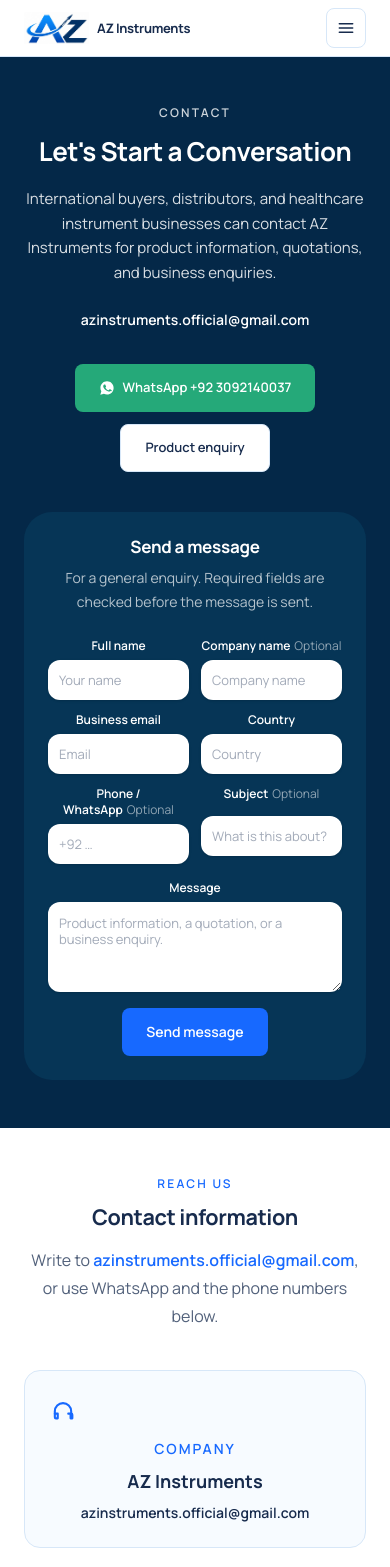
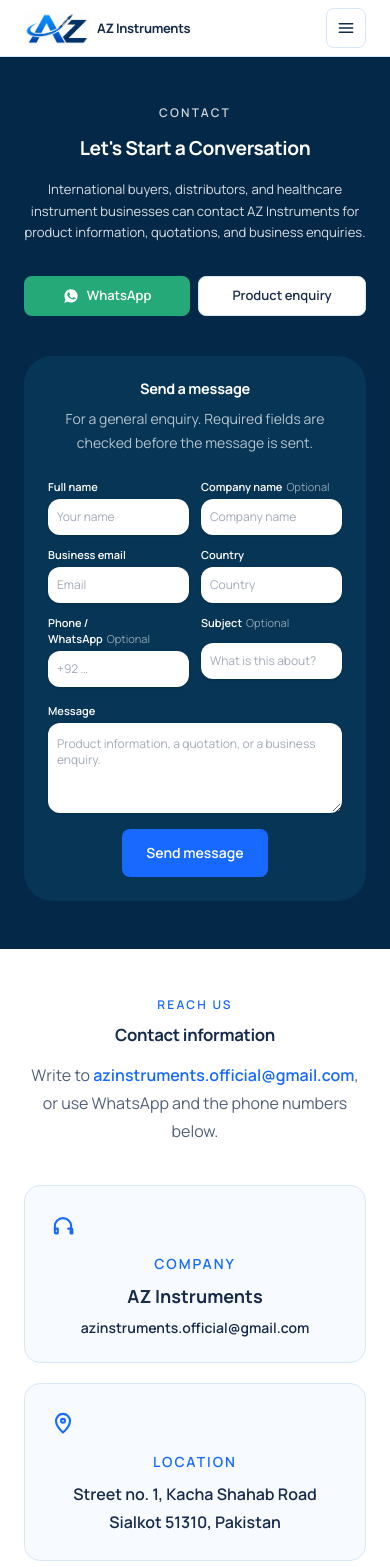
Before and after one commit to ZAINZESHAN/az-instruments, a Next.js app: page /contact in a window 390 px wide. Shown: the top 1567 px of the page. Built offline with nearby package versions, Linux system fonts and the light colour scheme.

Commit message:
Refactor typography and layout styles for improved responsiveness and accessibility across contact and inquiry components

```diff
--- a/app/globals.css
+++ b/app/globals.css
@@ -31,21 +31,21 @@
 }
 
 @utility type-display {
-  font-size: clamp(1.625rem, 1.15rem + 1.55vw, 2.5rem);
+  font-size: clamp(1.2rem, 0.72rem + 1.9vw, 2.5rem);
   line-height: 1.15;
   font-weight: 700;
   letter-spacing: -0.02em;
 }
 
 @utility type-section {
-  font-size: clamp(1.35rem, 1.12rem + 0.85vw, 1.875rem);
+  font-size: clamp(1.05rem, 0.78rem + 1.05vw, 1.875rem);
   line-height: 1.22;
   font-weight: 700;
   letter-spacing: -0.02em;
 }
 
 @utility type-sub {
-  font-size: clamp(1.0625rem, 1rem + 0.25vw, 1.25rem);
+  font-size: clamp(0.9rem, 0.82rem + 0.35vw, 1.25rem);
   line-height: 1.3;
   font-weight: 700;
   letter-spacing: -0.015em;
@@ -59,7 +59,7 @@
 }
 
 @utility type-lead {
-  font-size: clamp(0.9375rem, 0.9rem + 0.15vw, 1.0625rem);
+  font-size: clamp(0.8125rem, 0.74rem + 0.32vw, 1.0625rem);
   line-height: 1.65;
 }
 
--- a/components/contact/contact-page.tsx
+++ b/components/contact/contact-page.tsx
@@ -12,8 +12,8 @@ export function ContactPageContent() {
   return (
     <div className="bg-white">
       <section className="overflow-hidden bg-[#042848]">
-        <Container className="grid items-center gap-10 py-12 sm:py-16 lg:grid-cols-2 lg:gap-16 lg:py-20">
-          <div>
+        <Container className="grid min-w-0 items-center gap-10 py-12 sm:py-16 lg:grid-cols-2 lg:gap-16 lg:py-20">
+          <div className="min-w-0">
             <p className="text-xs font-semibold tracking-[0.18em] text-white/80 uppercase sm:text-sm">
               Contact
             </p>
@@ -24,15 +24,21 @@ export function ContactPageContent() {
               International buyers, distributors, and healthcare instrument businesses can contact
               AZ Instruments for product information, quotations, and business enquiries.
             </p>
-            <a href={site.email.href} className="mt-6 inline-block text-sm font-semibold text-white hover:text-ice">
-              {site.email.display}
-            </a>
-            <div className="mt-8 flex flex-wrap gap-3">
-              <ButtonLink href={site.whatsapp.href} variant="whatsapp" className="h-12 px-6">
-                <WhatsAppIcon className="h-4 w-4" />
-                WhatsApp {site.whatsapp.display}
+            <div className="mt-8 flex w-full min-w-0 flex-nowrap items-center justify-center gap-2">
+              <ButtonLink
+                href={site.whatsapp.href}
+                variant="whatsapp"
+                className="h-10 min-w-0 flex-1 px-2 text-[11px] whitespace-nowrap sm:h-12 sm:flex-none sm:px-6 sm:text-sm"
+              >
+                <WhatsAppIcon className="h-4 w-4 shrink-0" />
+                <span className="sm:hidden">WhatsApp</span>
+                <span className="hidden sm:inline">WhatsApp {site.whatsapp.display}</span>
               </ButtonLink>
-              <ButtonLink href="#product-enquiry" variant="outline" className="h-12 px-6">
+              <ButtonLink
+                href="#product-enquiry"
+                variant="outline"
+                className="h-10 min-w-0 flex-1 px-2 text-[11px] whitespace-nowrap sm:h-12 sm:flex-none sm:px-6 sm:text-sm"
+              >
                 Product enquiry
               </ButtonLink>
             </div>
--- a/components/contact/inquiry-forms.tsx
+++ b/components/contact/inquiry-forms.tsx
@@ -18,10 +18,10 @@ import {
 type Status = "idle" | "sending" | "success" | "error" | "unavailable";
 
 const fieldClass =
-  "h-10 w-full rounded-lg border border-line bg-white px-2.5 text-[13px] font-normal text-navy outline-none transition-colors placeholder:text-navy/35 focus:border-blue disabled:cursor-not-allowed disabled:opacity-60 sm:h-11 sm:px-3 sm:text-sm";
+  "h-9 w-full rounded-lg border border-line bg-white px-2 text-[12px] font-normal text-navy outline-none transition-colors placeholder:text-navy/35 focus:border-blue disabled:cursor-not-allowed disabled:opacity-60 sm:h-11 sm:px-3 sm:text-sm";
 
 const heroFieldClass =
-  "h-10 w-full rounded-xl border border-transparent bg-white px-2.5 text-[13px] font-normal text-navy shadow-sm outline-none transition-colors placeholder:text-navy/40 focus:ring-2 focus:ring-white/70 disabled:cursor-not-allowed disabled:opacity-60 sm:h-12 sm:px-3.5 sm:text-sm [&:-webkit-autofill]:[-webkit-text-fill-color:#172B4D] [&:-webkit-autofill]:[box-shadow:inset_0_0_0_1000px_#ffffff]";
+  "h-9 w-full rounded-xl border border-transparent bg-white px-2 text-[12px] font-normal text-navy shadow-sm outline-none transition-colors placeholder:text-navy/40 focus:ring-2 focus:ring-white/70 disabled:cursor-not-allowed disabled:opacity-60 sm:h-12 sm:px-3.5 sm:text-sm [&:-webkit-autofill]:[-webkit-text-fill-color:#172B4D] [&:-webkit-autofill]:[box-shadow:inset_0_0_0_1000px_#ffffff]";
 
 function Field({
   label,
@@ -37,7 +37,7 @@ function Field({
   tone?: "default" | "light";
 }) {
   return (
-    <label className={`grid gap-1.5 text-xs leading-4 font-semibold sm:gap-2 sm:text-sm sm:leading-5 ${tone === "light" ? "text-white" : "text-navy"}`}>
+    <label className={`grid justify-items-start gap-1 text-left text-[11px] leading-4 font-semibold sm:gap-2 sm:text-sm sm:leading-5 ${tone === "light" ? "text-white" : "text-navy"}`}>
       <span>
         {label}
         {optional ? (
--- a/components/home/why-az.tsx
+++ b/components/home/why-az.tsx
@@ -30,13 +30,16 @@ export function WhyAz() {
               instruments for professional buyers seeking a dependable surgical
               instruments supplier from Sialkot.
             </p>
-            <ul className="mt-8 space-y-4">
+            <ul className="mt-8 space-y-3 text-left">
               {benefits.map((benefit) => {
                 const Icon = benefit.icon;
                 return (
-                  <li key={benefit.title} className="flex items-center gap-3">
-                    <Icon className="h-6 w-6 shrink-0 text-blue" />
-                    <span className="text-base font-semibold text-white">{benefit.title}</span>
+                  <li
+                    key={benefit.title}
+                    className="flex w-full items-center justify-start gap-3 text-left max-[599px]:justify-start!"
+                  >
+                    <Icon className="h-5 w-5 shrink-0 text-blue" />
+                    <span className="text-left text-sm font-semibold text-white">{benefit.title}</span>
                   </li>
                 );
               })}
```
